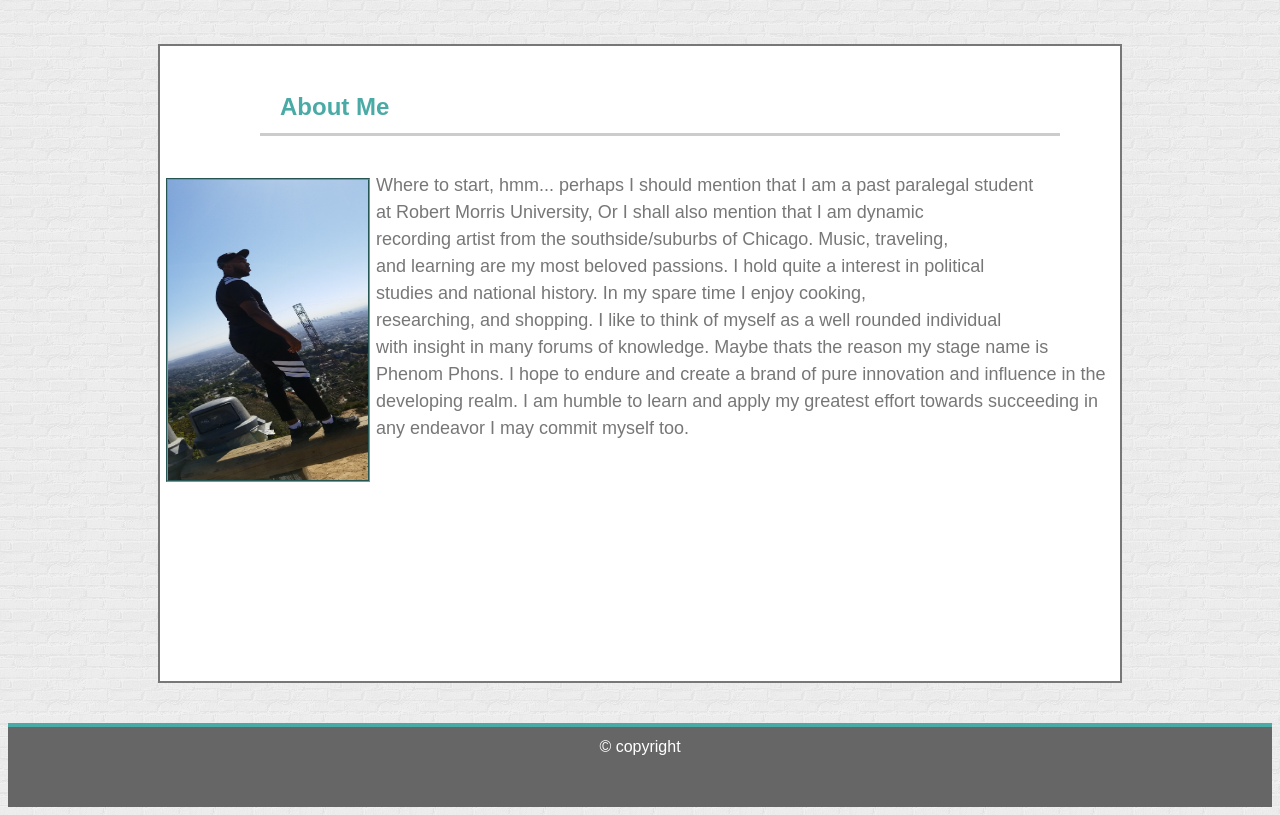
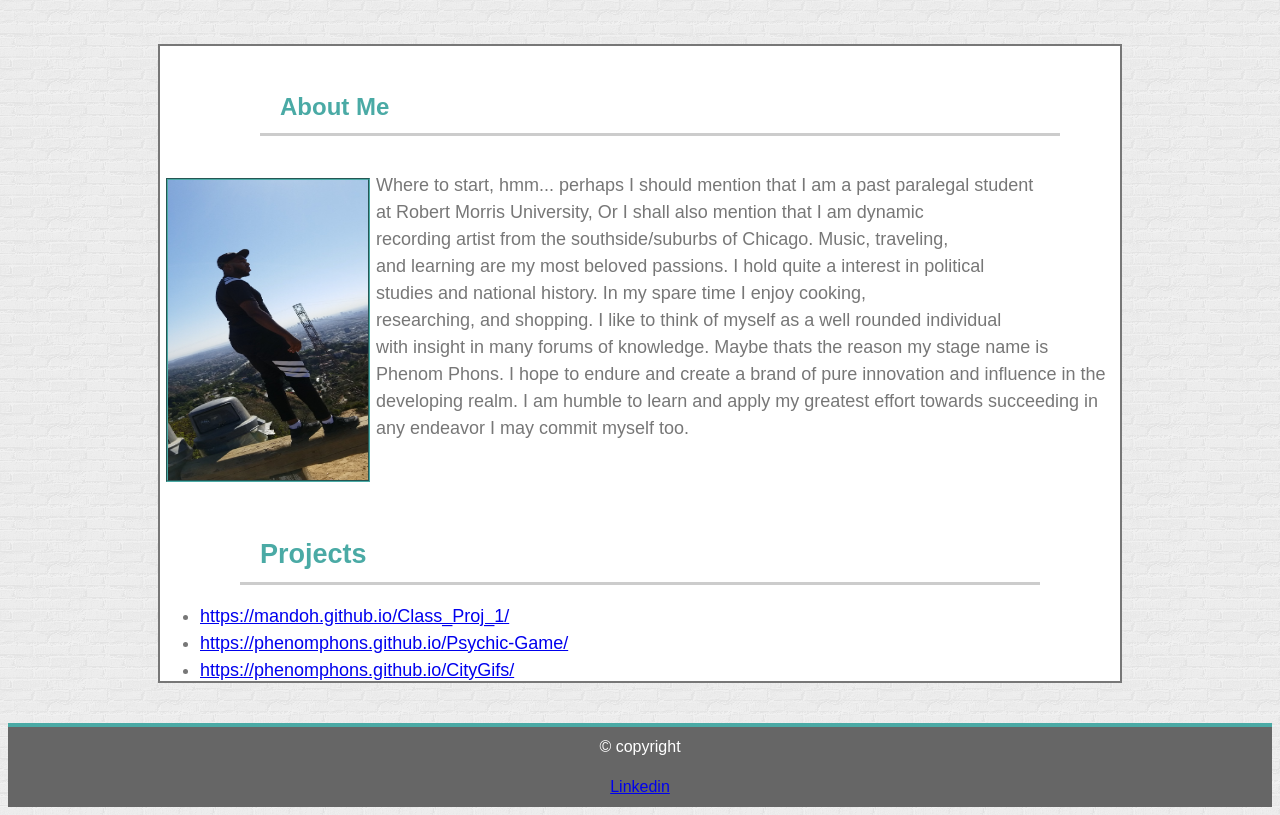
Before and after one commit to AlphonsoTate/Basic-Portfolio, a plain HTML site: page index.html in a window 1280 px wide. Shown: the part 104-919 px from the top of the page. Drawn offline with Linux system fonts and the light colour scheme; files whose address does not match are found by name.

Commit message:
update with links to projects

```diff
--- a/index.html
+++ b/index.html
@@ -32,7 +32,7 @@
 
 
     <div class= "paragraph">
-  <p><img src="/Users/alphonsotate/Desktop/Classwork/Basic-Portfolio/assets/images/canyon.jpg" alt="Runyon Canyon Dominance" style="width:200px;height:300px;">
+  <p><img src="./assets/images/canyon.jpg" alt="Runyon Canyon Dominance" style="width:200px;height:300px;">
 
     Where to start, hmm... perhaps I should mention that I am a past paralegal student <br>
 
@@ -51,11 +51,25 @@ pure innovation and influence in the developing realm. I am humble to learn and
 
 </div>
 
+<div class="paragraph">
+<h2>Projects</h2>
+<ul>
+<li><a href= "https://mandoh.github.io/Class_Proj_1/">https://mandoh.github.io/Class_Proj_1/</a></li>
+<li><a href= "https://phenomphons.github.io/Psychic-Game/">https://phenomphons.github.io/Psychic-Game/</a></li>
+<li><a href= "https://phenomphons.github.io/CityGifs/">https://phenomphons.github.io/CityGifs/</a></li>
+
+
+</ul>
 
 
 
 </div>
-<footer class="footers">&#169 copyright</footer>
+
+
+
+
+</div>
+<footer class="footers">&#169 copyright   <br><a href="linkedin.com/alphonsotate">Linkedin</a></footer>
 
 </body>
 
```
